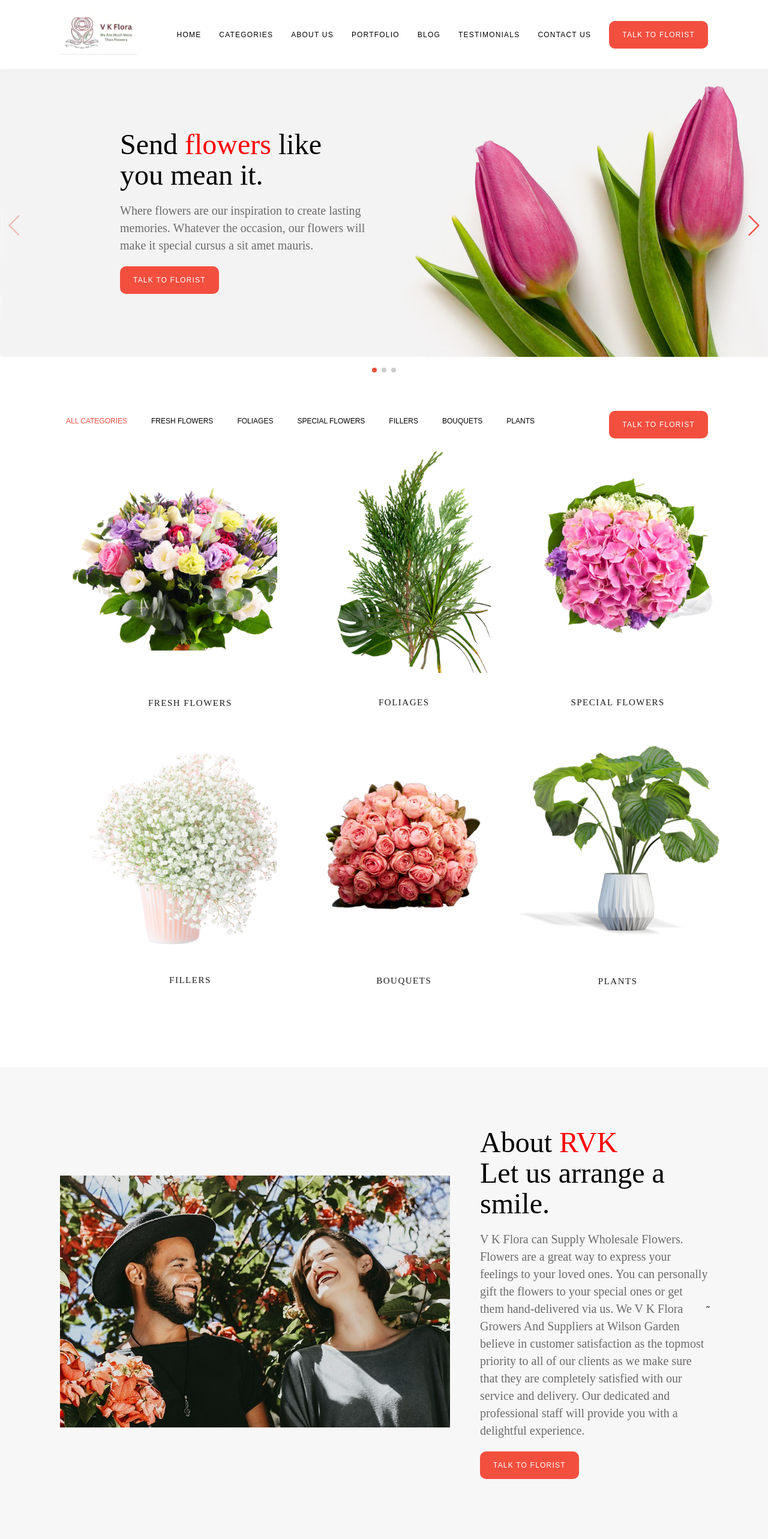
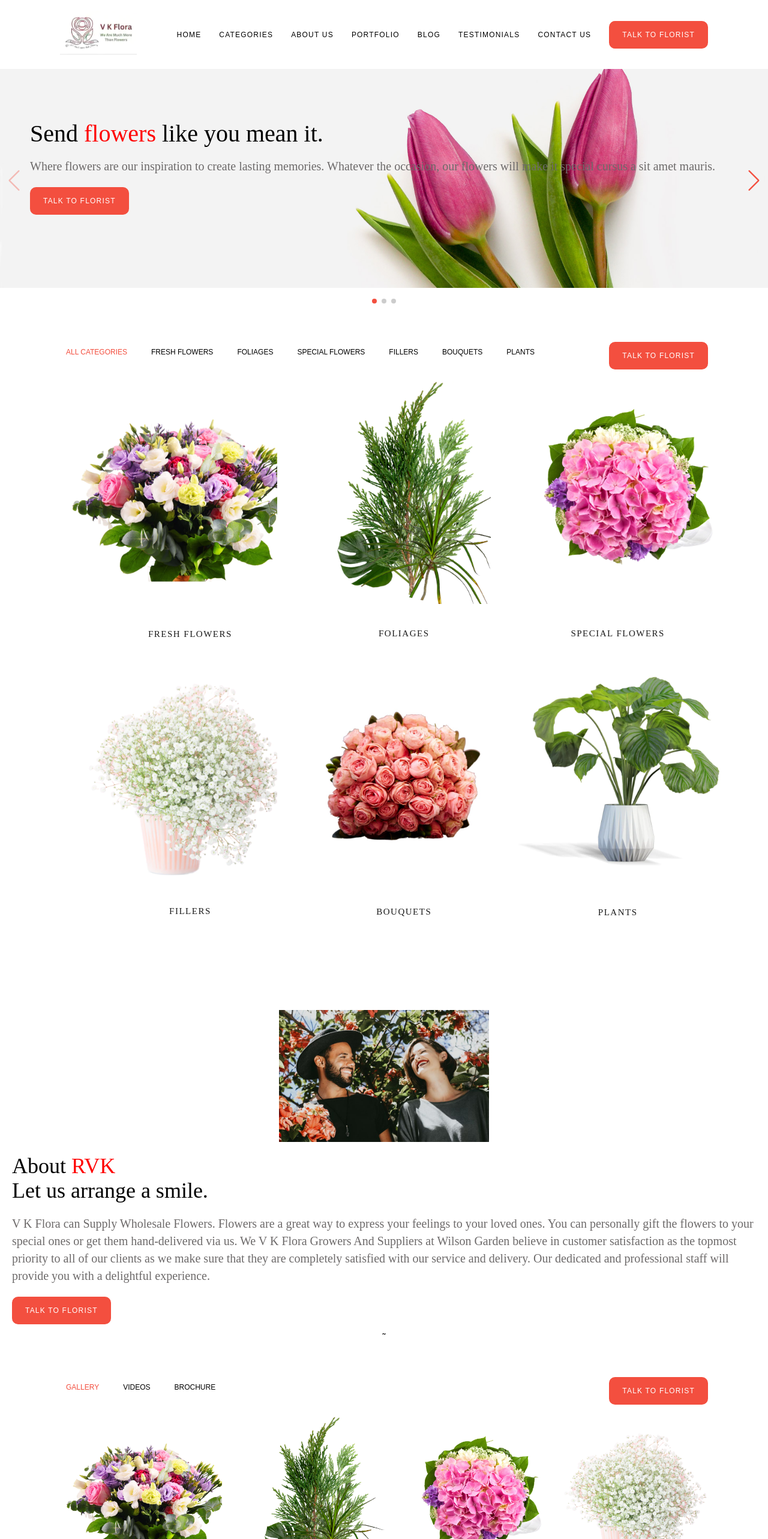
Before and after one commit to ammartanwar/vkflower, a Next.js app: page / in a window 1280 px wide. Shown: the top 2566 px of the page at 60% size. Built offline with nearby package versions, Linux system fonts and the light colour scheme.

Commit message:
new code push

```diff
--- a/components/AboutUs/AboutUs.js
+++ b/components/AboutUs/AboutUs.js
@@ -37,7 +37,8 @@ function AboutUs() {
         </div>
       </Popup>
       <div className={styles.left}>
-        <Image src="/leftAbout.jpg" width="650" height="420" alt="VK Flora" />
+        <Image src="/leftAbout.jpg" width="650" height="420" alt="VK Flora" className={styles.ImgD} />
+        <Image src="/leftAbout.jpg" width="350" height="220" alt="VK Flora" className={styles.ImgM} />
       </div>
       <div className={styles.right}>
         <h1 className={styles.innerH1}>
--- a/components/AboutUs/AboutUs.module.css
+++ b/components/AboutUs/AboutUs.module.css
@@ -1,12 +1,58 @@
+@media (min-width:320px) {
+    .aboutUs {
+        padding: 20px;
+        display: flex;
+    padding: 20px;
+    justify-content: center;
+    flex-direction: column;
+    align-items: center;
+    }
+    .right {
+        padding-left: 0px;
+        padding-top: 20px;
+    }
+
+    .innerH1 {
+        text-align: inherit;
+        line-height: 41px;
+        letter-spacing: 0px;
+        font-weight: 400;
+        font-size: 36px;
+        font-family: "Playfair Display";
+        margin: 0;
+    }
+
+    .innerSpan {
+        color: red;
+    }
+
+    .innerPara {
+        font-size: 20px;
+        font-family: "Lora";
+        line-height: 29px;
+        color: rgb(109, 106, 106);
+        font-weight: 400;
+    }
+    .ImgD {
+        display: none;
+    }
+    .ImgM {
+    display: block;
+}
+}
+
+@media (min-width:1281px) {
 .aboutUs {
     padding: 100px;
     background-color: #f7f7f7;
     display: flex;
     align-items: center;
+    flex-direction: row;
 }
 
 .right {
     padding-left: 50px;
+    padding-top: 0px;
 }
 
 .innerH1 {
@@ -30,3 +76,12 @@
     color: rgb(109, 106, 106);
     font-weight: 400;
 }
+
+.ImgM {
+    display: none;
+}
+
+.ImgD {
+    display: block;
+}
+}
--- a/components/BlogSection/BlogSection.js
+++ b/components/BlogSection/BlogSection.js
@@ -14,7 +14,7 @@ function blogSection() {
       </div>
       <div className={styles.blogInner}>
         <div>
-          <Image src="/leftAbout.jpg" width="370" height="270" alt="VK Flora" />
+          <Image src="/leftAbout.jpg" width="370" height="270" alt="VK Flora" className={styles.ImgM} />
           <h2>Flower Power</h2>
           <p>
             Class aptent taciti sociosqu ad litora torquent per conubia nostra,
@@ -22,7 +22,7 @@ function blogSection() {
           </p>
         </div>
         <div>
-          <Image src="/leftAbout.jpg" width="370" height="270" alt="VK Flora" />
+          <Image src="/leftAbout.jpg" width="370" height="270" alt="VK Flora" className={styles.ImgM} />
           <h2>Local Florists</h2>
           <p>
             Class aptent taciti sociosqu ad litora torquent per conubia nostra,
@@ -30,7 +30,7 @@ function blogSection() {
           </p>
         </div>
         <div>
-          <Image src="/leftAbout.jpg" width="370" height="270" alt="VK Flora" />
+          <Image src="/leftAbout.jpg" width="370" height="270" alt="VK Flora" className={styles.ImgM} />
           <h2>Flower Beauty</h2>
           <p>
             Class aptent taciti sociosqu ad litora torquent per conubia nostra,
--- a/components/BlogSection/BlogSection.module.css
+++ b/components/BlogSection/BlogSection.module.css
@@ -1,3 +1,55 @@
+@media (min-width:320px) {
+    .blogInner {
+        display: block;
+    }
+
+    .ImgM {
+        width: 300px;
+        height: 220px;
+    }
+    .blogSection {
+        padding: 50px 20px 20px 20px;
+        background-color: #f8f8f8;
+        text-align: center;
+    }
+
+    .blogContent h2 {
+        font-size: 38px;
+        line-height: 1.447em;
+        margin: 0px;
+        color: #2b2b2b;
+        font-family: "Playfair Display",serif;
+        font-weight: 400;
+    }
+
+    .blogContent p {
+        font-size: 20px;
+        line-height: 32px;
+        font-family: Lora,serif;
+        color: #6d6a6a;
+        display: block;
+        margin: 0px 0px 20px 0px;
+    }
+
+    .blogInner h2 {
+        font-size: 26px;
+        line-height: 1.363em;
+        color: #2b2b2b;
+        font-family: "Playfair Display",serif;
+        font-weight: 400;
+        margin: 10px 0 0;
+    }
+
+    .blogInner p {
+        font-family: Lora,serif;
+        line-height: 1.6em;
+        margin: 0px 40px 30px 40px;
+        font-size: 18px;
+        color: #6d6a6a;
+    }
+}
+
+@media (min-width:1281px) {
 .blogSection {
     padding: 100px;
     background-color: #f8f8f8;
@@ -43,5 +95,5 @@
     margin: 10px 40px;
     font-size: 18px;
     color: #6d6a6a;
-
 }
+}
--- a/components/ContactUs/ContactUs.js
+++ b/components/ContactUs/ContactUs.js
@@ -8,7 +8,7 @@ import Image from "next/image";
 function ContactUs() {
   return (
     <section className={styles.ContactUs} id="contact-us">
-        <div></div>
+        <div className={styles.none}></div>
       <div className={styles.right}>
       <h1 className={styles.innerH1}>
 Join The
--- a/components/ContactUs/ContactUs.module.css
+++ b/components/ContactUs/ContactUs.module.css
@@ -1,3 +1,81 @@
+@media (min-width:320px) {
+.none {
+    display: none;
+}
+.ContactUs {
+    background: url("../../public/contactus.jpg");
+    background-size: cover;
+    background-repeat: no-repeat;
+    background-attachment: fixed;
+    padding: 30px 20px;
+    display: block;
+    align-items: center;
+}
+
+.right {
+    padding: 0px;
+}
+
+.formWrapper {
+    margin-bottom: 20px;
+}
+
+.innerH1 {
+    text-align: inherit;
+    line-height: 51px;
+    letter-spacing: 0px;
+    font-weight: 400;
+    font-size: 48px;
+    font-family: "Playfair Display";
+    margin: 0;
+    text-align: center;
+    margin-bottom: 30px;
+}
+
+.innerSpan {
+    color: red;
+}
+
+.NameInput {
+    padding: 20px 30px;
+    border-radius: 10px;
+    border: none;
+    background: #fff;
+    width: 100%;
+}
+
+.NameInput:focus-visible {
+    outline: none;
+}
+
+.formWrapper input[type="tel" i] {
+    padding: 20px 0px;
+    border-radius: 10px;
+    border: none;
+    background: #fff;
+    width: 100%;
+}
+
+.formWrapper input[type="tel" i]:focus-visible {
+    outline: none;
+}
+
+.PhoneInput {
+background-color: #fff;
+padding: 0px 30px;
+border-radius: 10px;
+}
+
+.PhoneInput:focus-visible {
+    outline: none;
+}
+
+.ButtonDiv {
+    display: grid;
+}
+}
+
+@media (min-width:1281px) {
 .ContactUs {
     background: url("../../public/contactus.jpg");
     background-size: cover;
@@ -70,3 +148,8 @@ border-radius: 10px;
 .ButtonDiv {
     display: grid;
 }
+
+.none {
+    display: block;
+}
+}
--- a/components/FirstSsection/FirstSection.module.css
+++ b/components/FirstSsection/FirstSection.module.css
@@ -1,3 +1,65 @@
+@media (min-width:320px) {
+    .firstSection {
+        margin-top: 80px;
+    }
+
+    .leftSide {
+        display: block;
+    }
+
+    .slider1, .slider2, .slider3 {
+        height: 400px;
+        margin-bottom: 40px;
+        display: flex;
+        align-items: center;
+    }
+
+    .slider1 {
+        background: url("../../public/slider3.jpg");
+        background-size: cover;
+    }
+
+    .slider2 {
+        background: url("../../public/slider2.jpg");
+        background-size: cover;
+    }
+
+    .slider3 {
+        background: url("../../public/slider1.jpg");
+        background-size: cover;
+    }
+
+    .innerItems {
+        width: 100%;
+        padding: 20px 50px;
+    }
+
+    .innerH1 {
+        text-align: inherit;
+        line-height: 41px;
+        letter-spacing: 0px;
+        font-weight: 400;
+        font-size: 40px;
+        font-family: "Playfair Display";
+        margin: 0;
+        width: 100%;
+    }
+
+    .innerSpan {
+        color: red;
+    }
+
+    .innerPara {
+        font-size: 20px;
+        font-family: "Lora";
+        width: 100%;
+        line-height: 29px;
+        color: rgb(109, 106, 106);
+        font-weight: 400;
+    }
+}
+
+@media (min-width:1281px) {
 .firstSection {
     margin-top: 115px;
 }
@@ -9,6 +71,7 @@
 .slider1, .slider2, .slider3 {
     height: 480px;
     margin-bottom: 40px;
+    display: block;
 }
 
 .slider1 {
@@ -56,3 +119,4 @@
     color: rgb(109, 106, 106);
     font-weight: 400;
 }
+}
--- a/components/ReviewsSection/ReviewsSection.module.css
+++ b/components/ReviewsSection/ReviewsSection.module.css
@@ -1,3 +1,53 @@
+@media (min-width:320px) {
+    .reviewsSection {
+        padding: 50px 20px;
+    }
+    .reviewsSectionDiv {
+        display: flex;
+        align-items: center;
+    }
+
+    .slider {
+        margin: 0px 0px;
+    }
+
+    .Image {
+        border-radius: 50px;
+    }
+
+    .testText {
+        color: #4b4747;
+        font-family: Lora,serif;
+        font-style: italic;
+        font-size: 24px;
+        line-height: 1.5em;
+        margin: 30px;
+    }
+
+    .authorName {
+        display: block;
+        margin: 30px 0 0;
+        color: #1b1b1b;
+        font-family: Montserrat;
+        font-size: 14px;
+        line-height: 24px;
+        font-weight: 500;
+        letter-spacing: .1em;
+        text-transform: uppercase;
+    }
+
+    .authorJob {
+        display: block;
+        font-size: 12px;
+        letter-spacing: 0;
+        line-height: 24px;
+        text-transform: none;
+        color: #afafaf;
+        margin: 0;
+    }
+    }
+
+@media (min-width:1281px) {
 .reviewsSection {
     padding: 100px 230px;
     text-align: center;
@@ -46,3 +96,4 @@
     color: #afafaf;
     margin: 0;
 }
+}
--- a/package.json
+++ b/package.json
@@ -12,6 +12,7 @@
     "dotenv": "^16.0.3",
     "next": "13.1.2",
     "nodemailer": "^6.9.1",
+    "pm2": "^5.2.2",
     "react": "18.2.0",
     "react-dom": "18.2.0",
     "react-icons": "^4.7.1",
```
Also changed, not shown: 1 other file (tests, documents, lock files or other folders).
